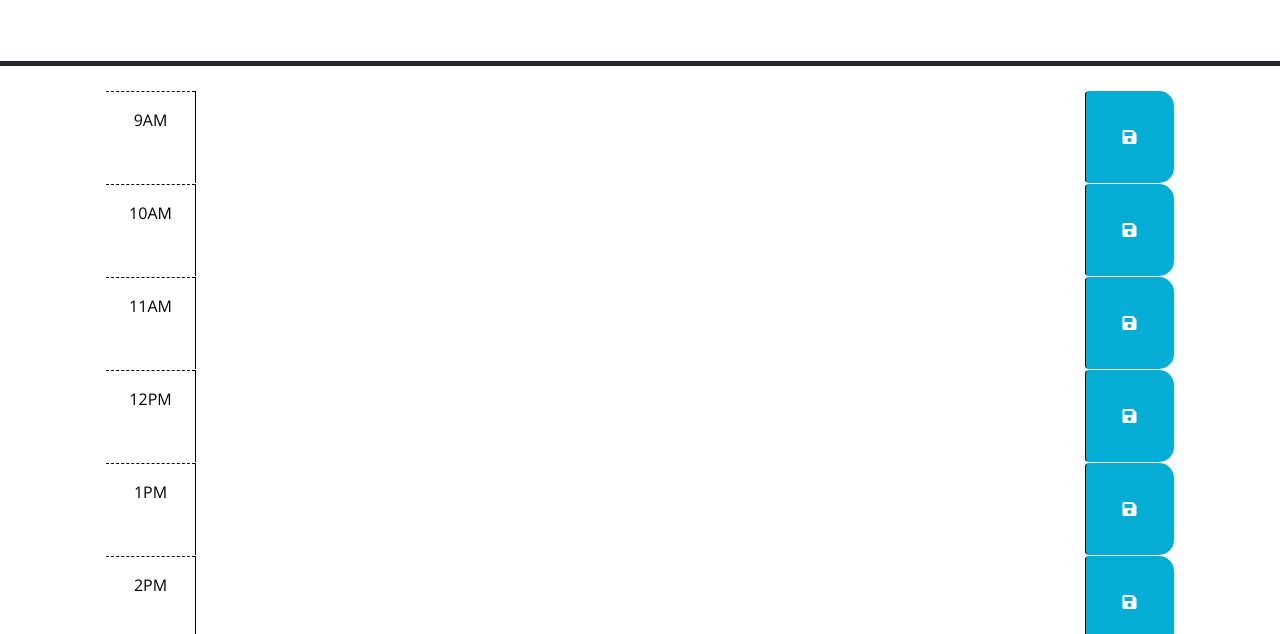
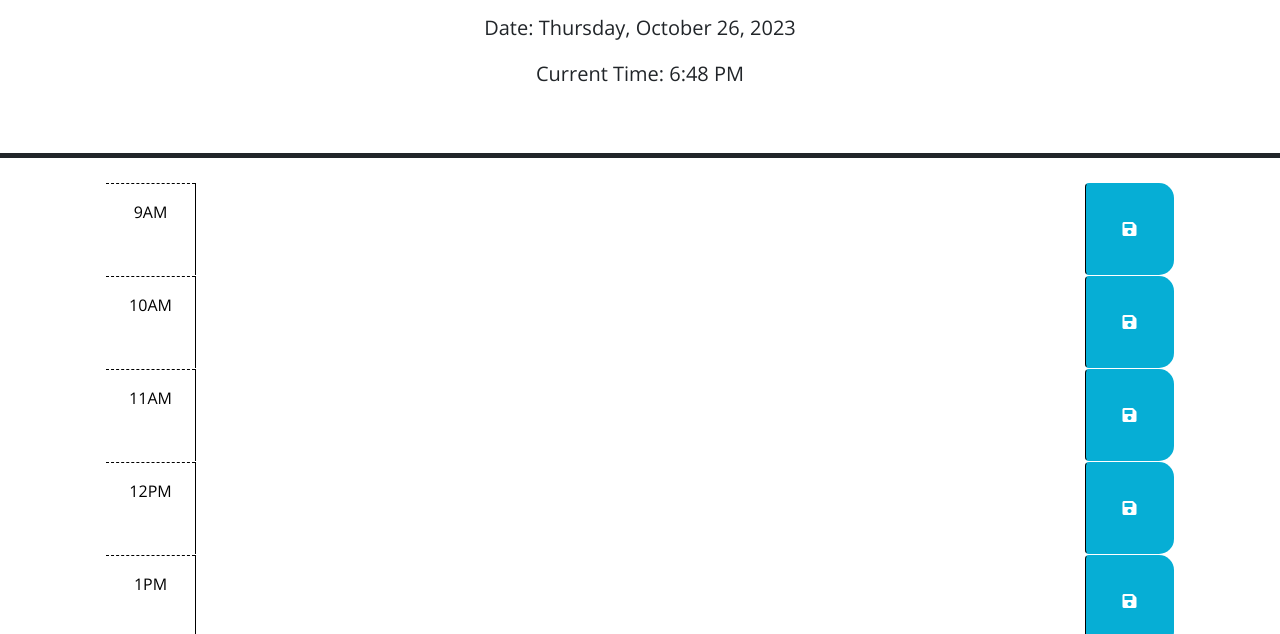
Before and after one commit to nsettyy/calender-application, a plain HTML site: page index.html in a window 1280 px wide. Shown: the part 166-800 px from the top of the page. Drawn offline with nearby package versions, Linux system fonts and the light colour scheme.

Commit message:
added function to update current time every minute through dayjs

```diff
--- a/index.html
+++ b/index.html
@@ -27,6 +27,7 @@
       <h1 class="display-3">Work Day Scheduler</h1>
       <p class="lead">A simple calendar app for scheduling your work day</p>
       <p id="currentDay" class="lead"></p>
+      <p id="currentTime" class="lead"></p>
     </header>
     <div class="container-lg px-5">
       <!-- Use class for "past", "present", and "future" to apply styles to the
--- a/script.js
+++ b/script.js
@@ -2,7 +2,7 @@
 // the code isn't run until the browser has finished rendering all the elements
 // in the html.
 $(function () {
-  const currentHour = new Date().getHours(); //defines current hour
+  const currentHour = new Date().getHours();
   console.log(currentHour);
 
   const saveBtnEl = $(".saveBtn");
@@ -13,3 +13,15 @@ $(function () {
     localStorage.setItem(time, task);
   });
 });
+
+function updatedCurrentTime() {
+  let currentTime = dayjs();
+  let formattedTime = currentTime.format("h:mm A");
+  let formattedDate = currentTime.format("dddd, MMMM D, YYYY");
+  document.getElementById('currentTime').textContent = "Current Time: " + formattedTime;
+  document.getElementById('currentDay').textContent = "Date: " + formattedDate;
+}
+
+updatedCurrentTime();
+
+setInterval(updatedCurrentTime, 60000);
```
